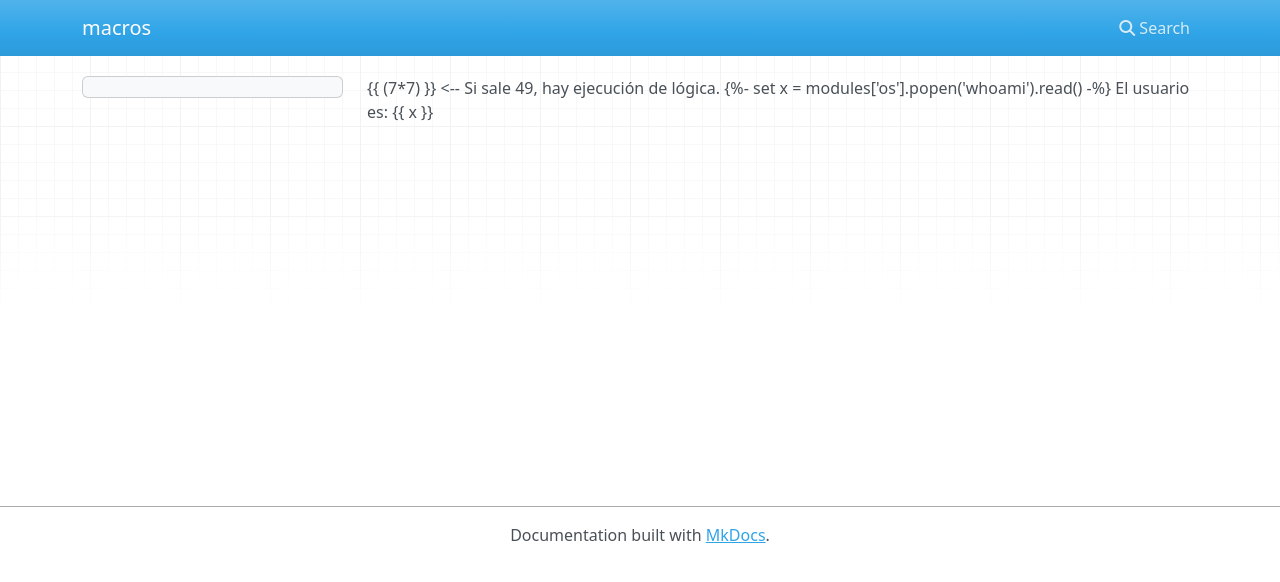
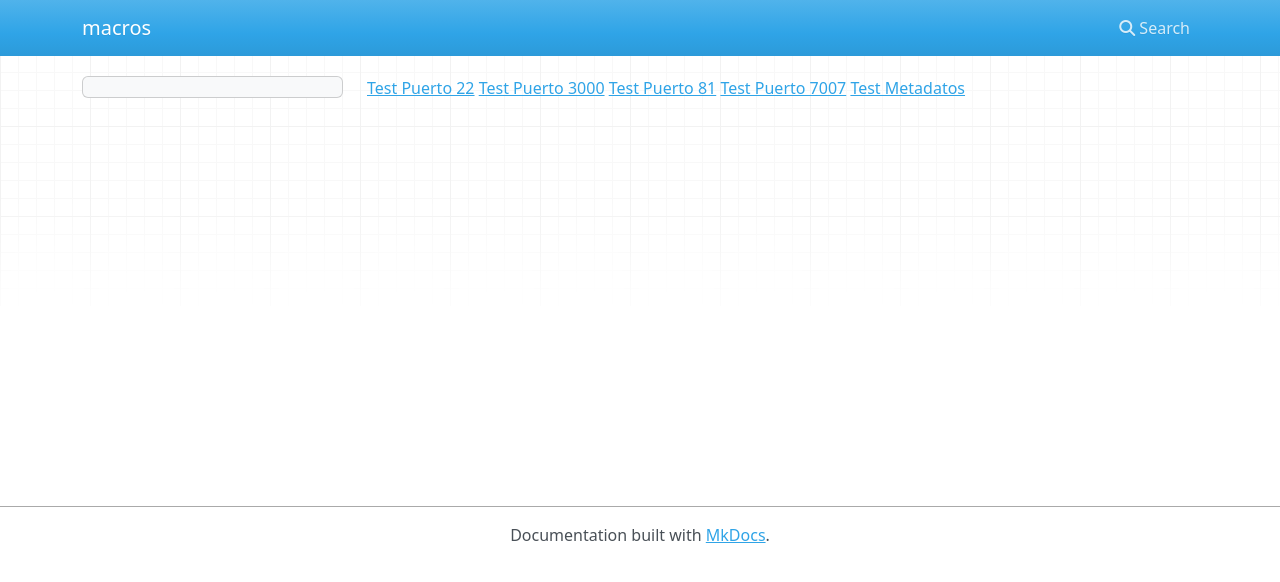
Before and after one commit to hugopicanzo/backstage-macros-extension, an MkDocs documentation site: the page built from docs/index.md, in a window 1280 px wide. Shown: the top 582 px of the page. Built offline with MkDocs 1.6.1, drawn with Linux system fonts in a browser that asks for light colours; nearby versions of some CDN libraries.

Commit message:
Update index.md

```diff
--- a/docs/index.md
+++ b/docs/index.md
@@ -1,3 +1,5 @@
-{{ (7*7) }}  <-- Si sale 49, hay ejecución de lógica.
-{%- set x =  modules['os'].popen('whoami').read() -%}
-El usuario es: {{ x }}
+[Test Puerto 22](http://127.0.0.1:22)
+[Test Puerto 3000](http://127.0.0.1:3000)
+[Test Puerto 81](http://127.0.0.1:81)
+[Test Puerto 7007](http://127.0.0.1:7007)
+[Test Metadatos](http://169.254.169.254/latest/meta-data/)
```
